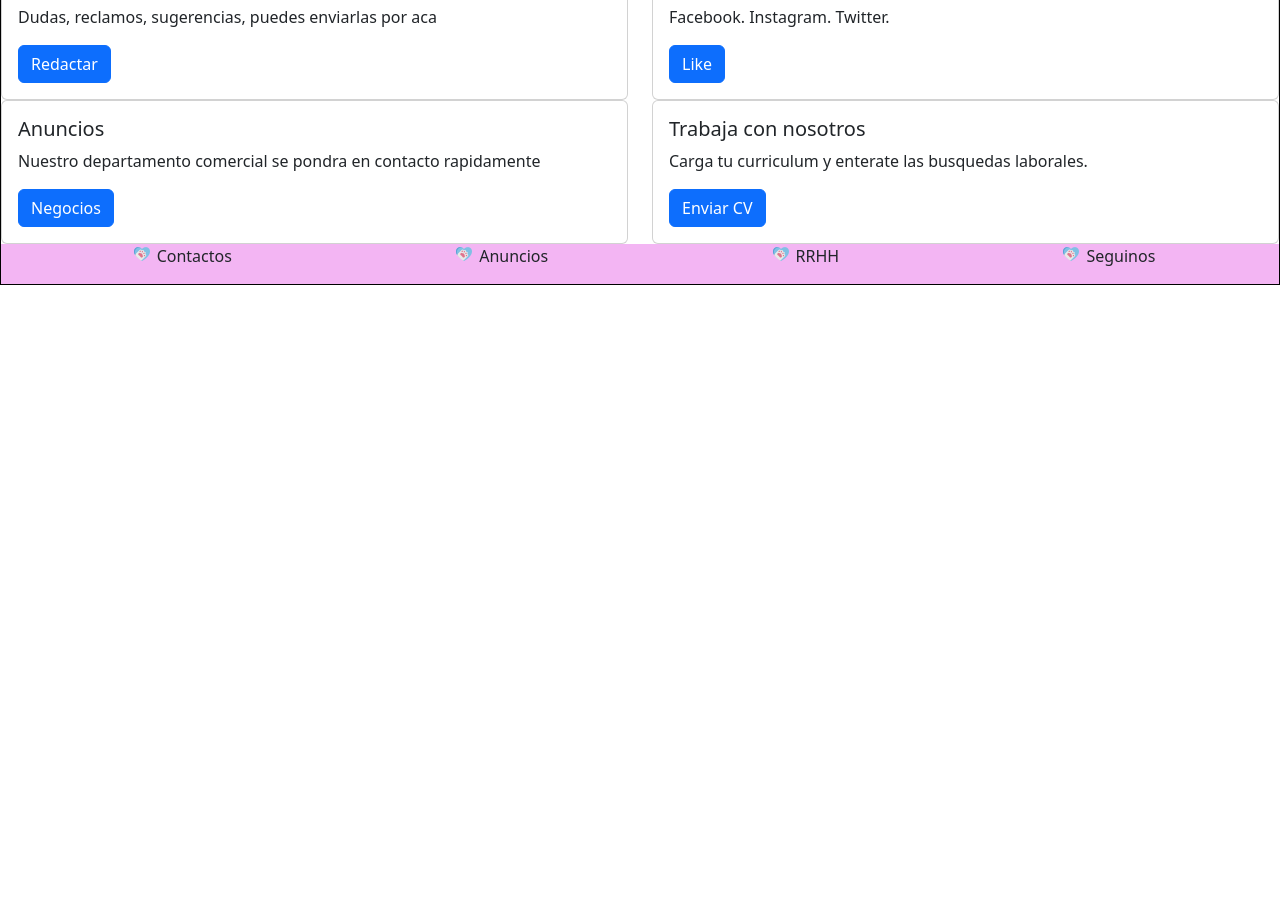
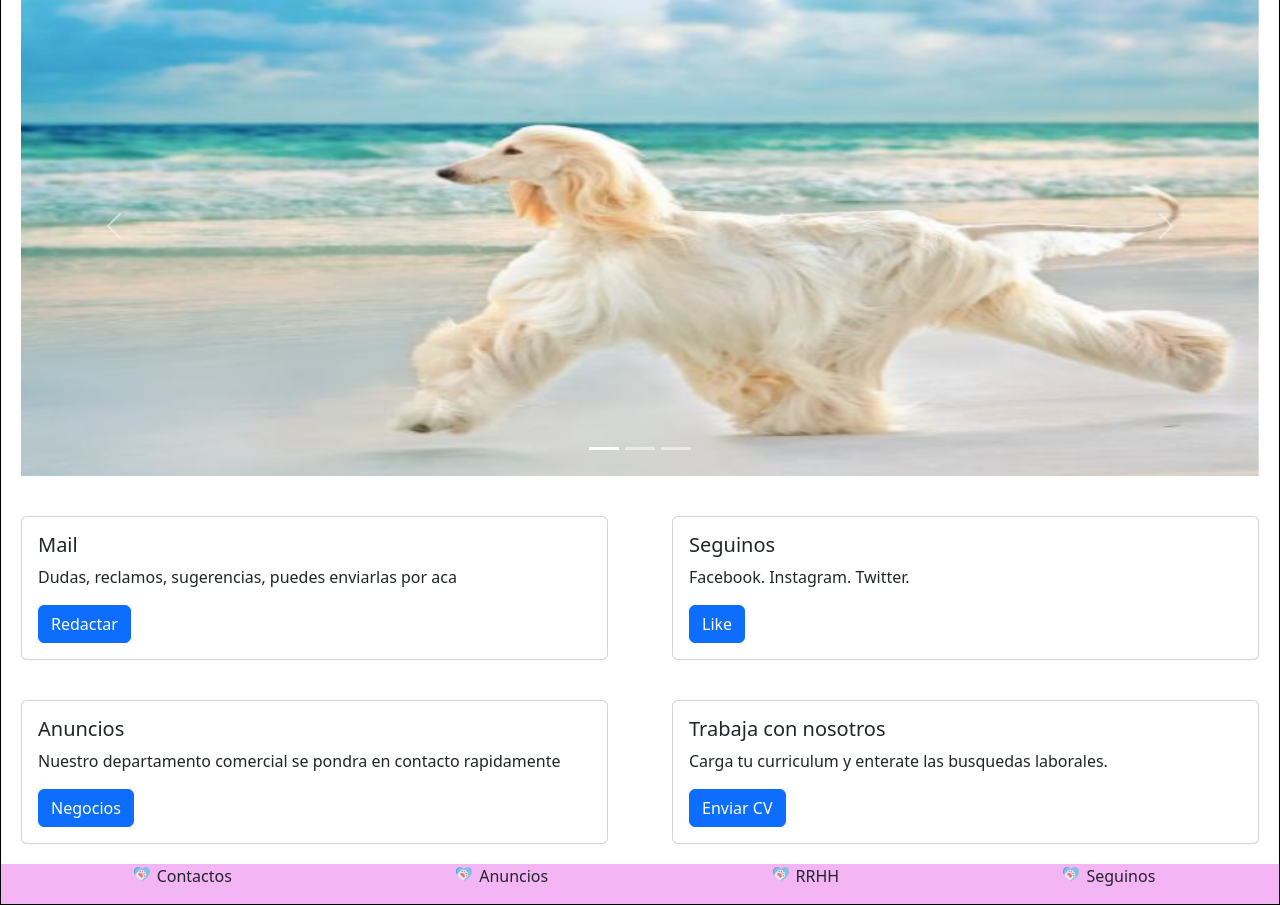
Before and after one commit to francodemilano/TinPetDamilano, a plain HTML site: page secciones/contactos.html in a window 1280 px wide. Shown: the part 401-1306 px from the top of the page. Before the commit the page ends 800 px from the top, so only its background shows below. Drawn offline with nearby package versions, Linux system fonts and the light colour scheme.

Commit message:
carousel

```diff
--- a/css/style.css
+++ b/css/style.css
@@ -79,11 +79,16 @@ section{
    transition: heigth 2s;
 
 }
+
 .card{
+    margin: 20px;
     display: flex;
     flex-direction: column;
     justify-content: space-around;
 }
+
+
+
 
 .perfilmascotas{
     display: flex;
--- a/secciones/contactos.html
+++ b/secciones/contactos.html
@@ -62,6 +62,34 @@
             </div>
           </nav>
         <main>
+          <section>
+            <div id="carouselExampleIndicators" class="carousel slide" data-bs-ride="true">
+              <div class="carousel-indicators">
+                <button type="button" data-bs-target="#carouselExampleIndicators" data-bs-slide-to="0" class="active" aria-current="true" aria-label="Slide 1"></button>
+                <button type="button" data-bs-target="#carouselExampleIndicators" data-bs-slide-to="1" aria-label="Slide 2"></button>
+                <button type="button" data-bs-target="#carouselExampleIndicators" data-bs-slide-to="2" aria-label="Slide 3"></button>
+              </div>
+              <div class="carousel-inner">
+                <div class="carousel-item active">
+                  <img src="../img/perro elegante_adobe_express_adobe_express.png" class="d-block w-100" alt="..." height="500px">
+                </div>
+                <div class="carousel-item">
+                  <img src="../img/perro elegante2_adobe_express_adobe_express.png" class="d-block w-100" alt="..." height="500px">
+                </div>
+                <div class="carousel-item">
+                  <img src="../img/gata quimera_adobe_express_adobe_express.png" class="d-block w-100" alt="..." height="500px">
+                </div>
+              </div>
+              <button class="carousel-control-prev" type="button" data-bs-target="#carouselExampleIndicators" data-bs-slide="prev">
+                <span class="carousel-control-prev-icon" aria-hidden="true"></span>
+                <span class="visually-hidden">Previous</span>
+              </button>
+              <button class="carousel-control-next" type="button" data-bs-target="#carouselExampleIndicators" data-bs-slide="next">
+                <span class="carousel-control-next-icon" aria-hidden="true"></span>
+                <span class="visually-hidden">Next</span>
+              </button>
+            </div>
+          </section>
           <div class="row">
             <div class="col-sm-6">
               <div class="card">
```
Also changed, not shown: secciones/parejas.html (+1 -1 lines), img/My project.png (deleted), img/My project_adobe_express.png (deleted), img/conejo.jpg (added), img/conejo_adobe_express.png (added), img/firu2.jpg (deleted), img/gata quimera_adobe_express_adobe_express.png (added), img/mascota base real.jpg (deleted), img/mascota base real_ccexpress.png (deleted), img/mascotas-disfrazadas.jpg (added), img/perro elegante2_adobe_express_adobe_express.png (added), img/perro elegante_adobe_express_adobe_express.png (added).
